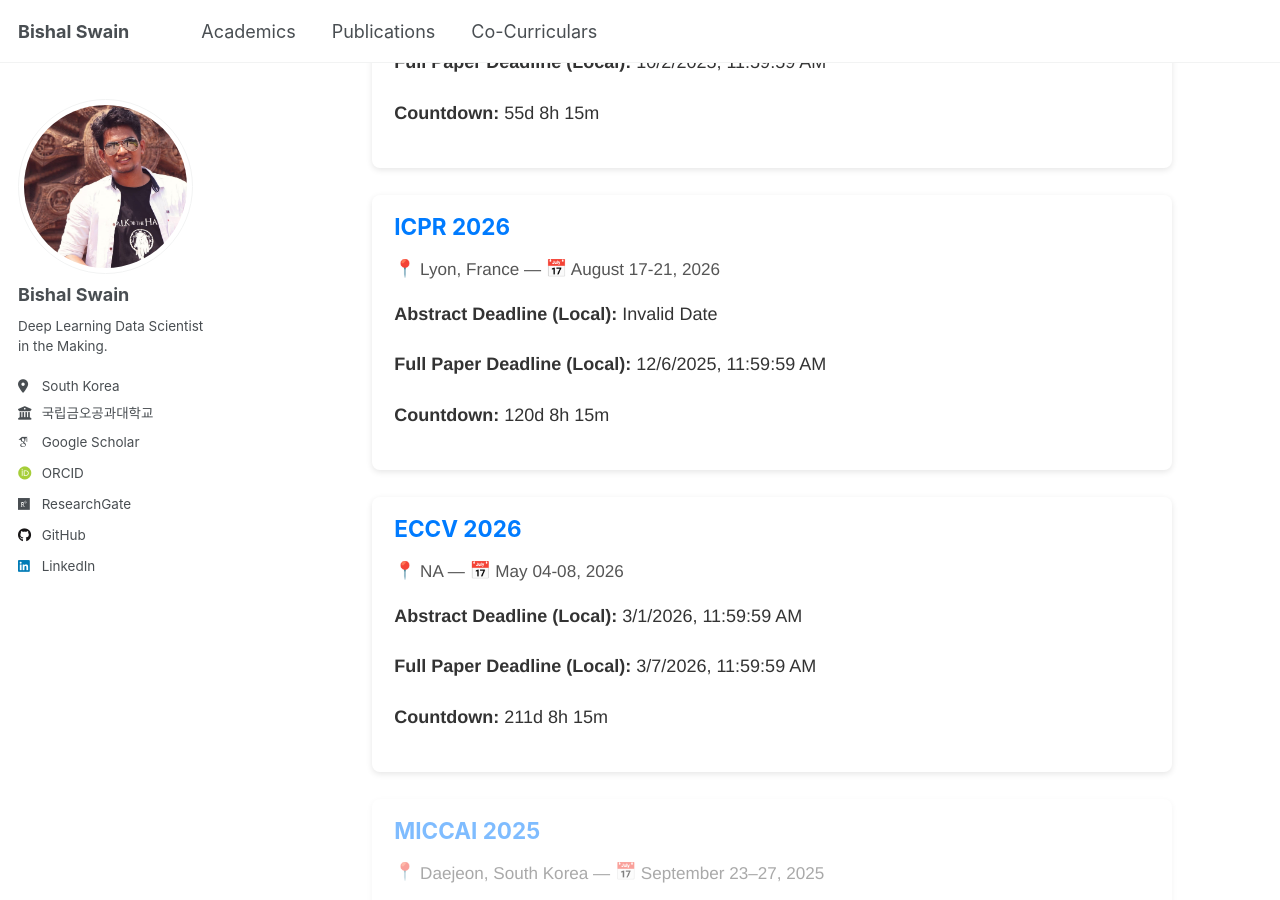
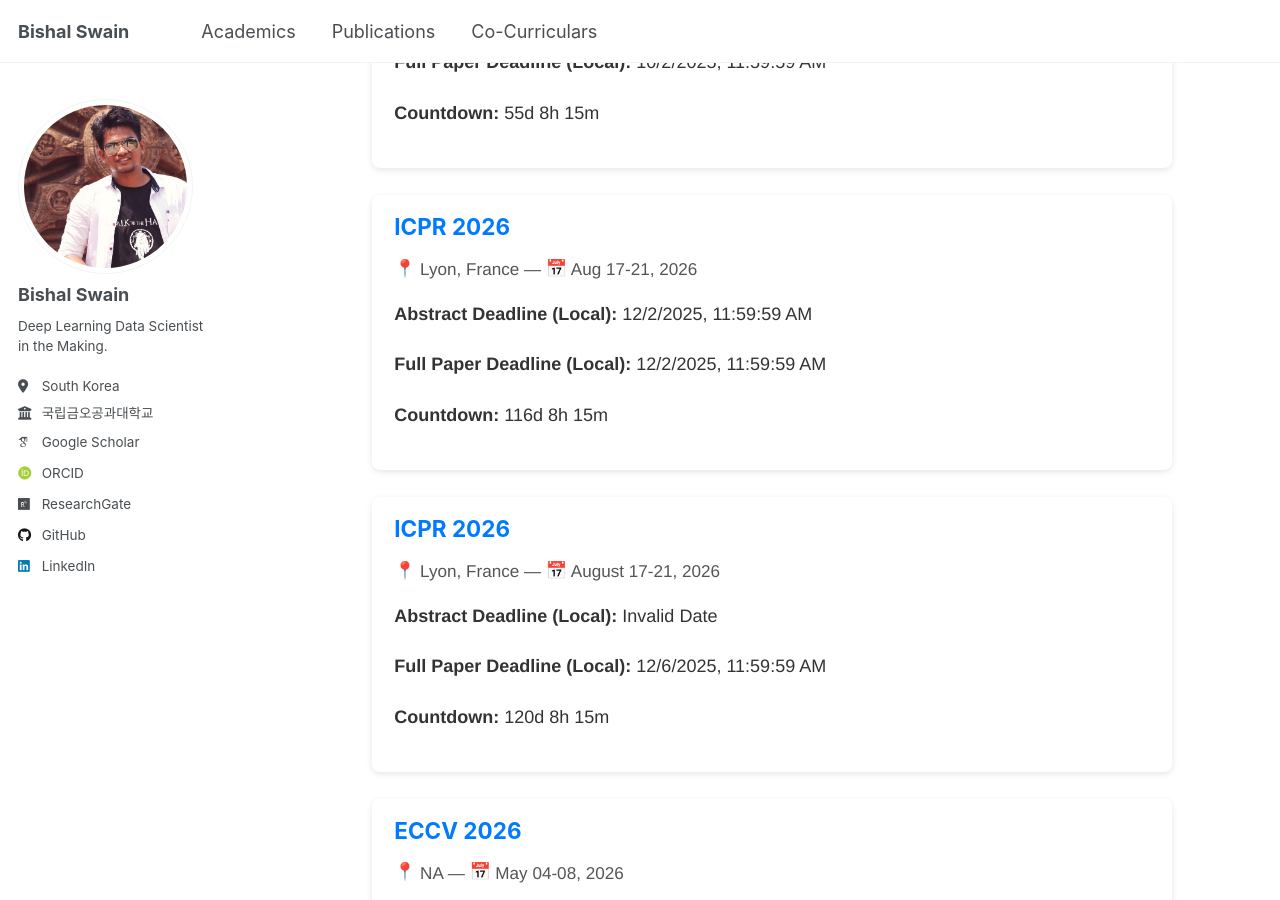
Before and after one commit to bluesaiyancodes/bluesaiyancodes.github.io, a Jekyll site: the page built from _pages/due-conferences.md, in a window 1280 px wide and 900 px high, scrolled down 389 px. Built offline with Jekyll 4.4.1, drawn with Linux system fonts in a browser that asks for light colours; some web fonts are replaced.

Commit message:
misc --update0808

```diff
--- a/_data/conferences.yml
+++ b/_data/conferences.yml
@@ -61,3 +61,11 @@
   abstract_deadline: "2026-02-28T23:59:59-12:00"
   full_deadline: "2026-03-06T23:59:59-12:00"
   category: CV
+
+- name: ICPR 2026
+  url: https://icpr2026.org/
+  location: Lyon, France
+  date: Aug 17-21, 2026
+  abstract_deadline: "2025-12-01T23:59:59-12:00"
+  full_deadline: "2025-12-01T23:59:59-12:00"
+  category: CV
```
